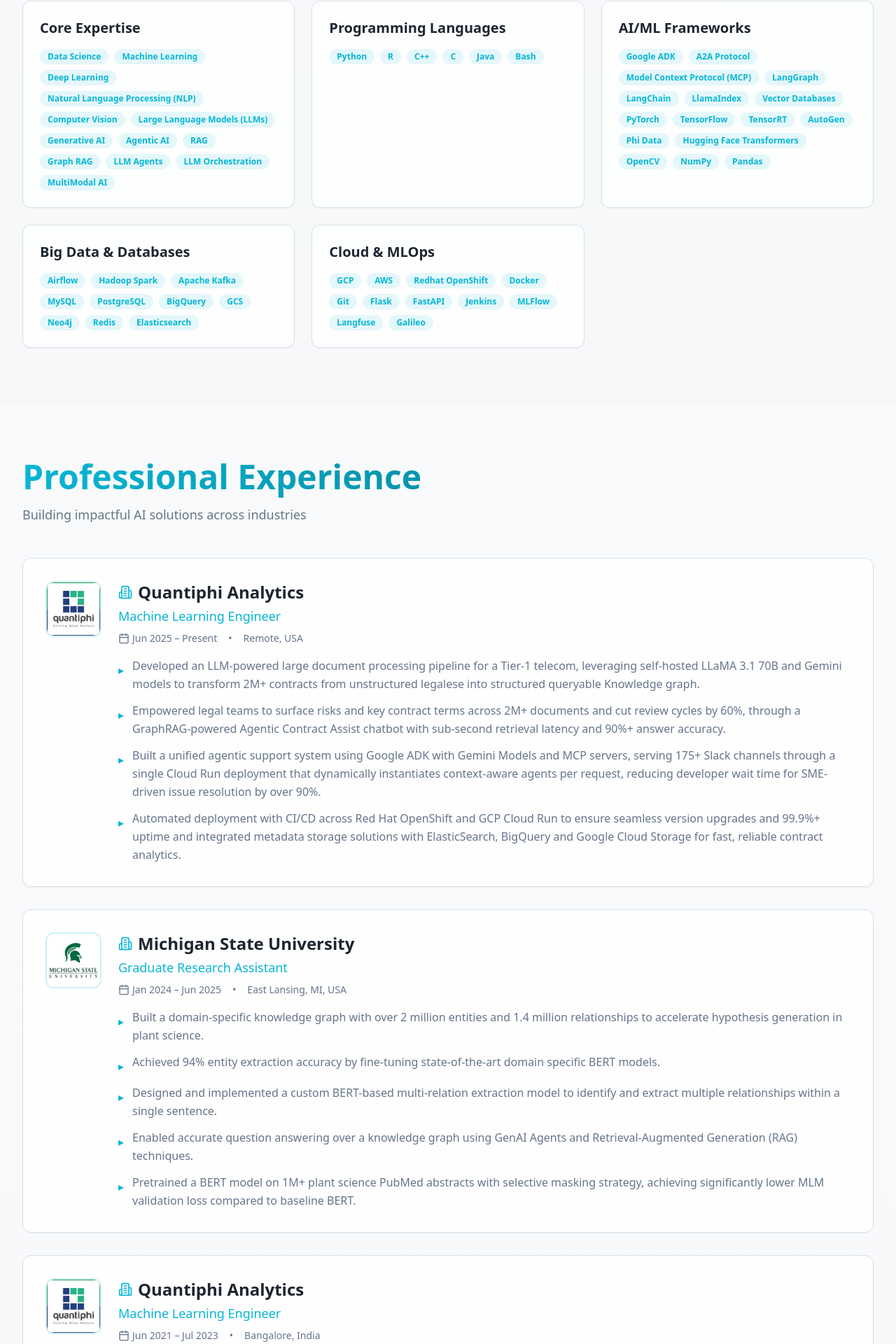
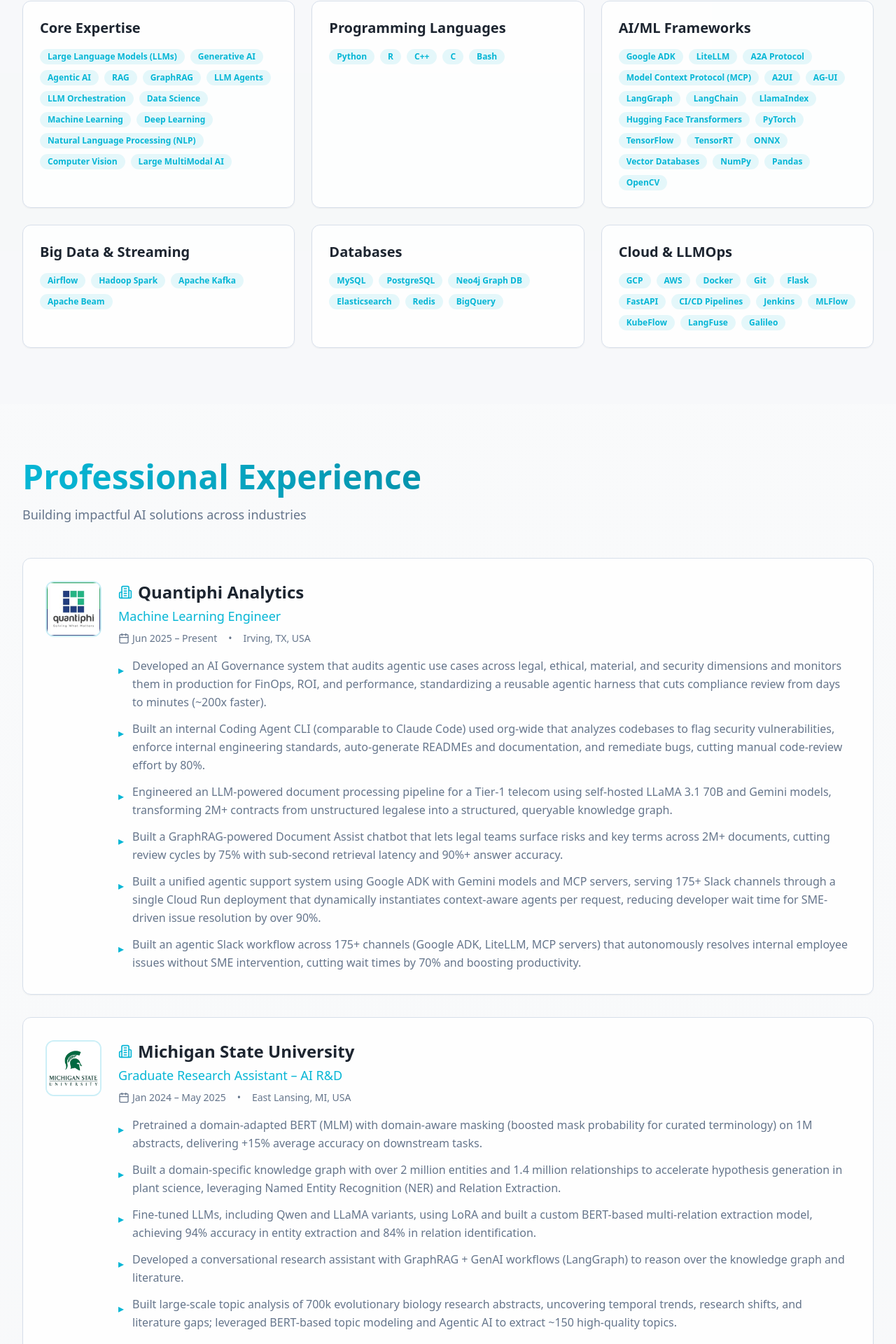
Before and after one commit to Thejesh-M/thejesh-m.github.io, a React (Vite) app: page / in a window 1280 px wide. Shown: the part 1167-3087 px from the top of the page at 70% size. Built offline with nearby package versions, Linux system fonts and the light colour scheme; the HTML template or start-up script is replaced by a standard one.

Commit message:
update experience

```diff
--- a/src/components/Experience.tsx
+++ b/src/components/Experience.tsx
@@ -7,42 +7,43 @@
       company: "Quantiphi Analytics",
       role: "Machine Learning Engineer",
       period: "Jun 2025 – Present",
-      location: "Remote, USA",
+      location: "Irving, TX, USA",
       logo: "assets/img/quantiphi_logo.png",
       achievements: [
-        "Developed an LLM-powered large document processing pipeline for a Tier-1 telecom, leveraging self-hosted LLaMA 3.1 70B and Gemini models to transform 2M+ contracts from unstructured legalese into structured queryable Knowledge graph.",
-        "Empowered legal teams to surface risks and key contract terms across 2M+ documents and cut review cycles by 60%, through a GraphRAG-powered Agentic Contract Assist chatbot with sub-second retrieval latency and 90%+ answer accuracy.",
-        "Built a unified agentic support system using Google ADK with Gemini Models and MCP servers, serving 175+ Slack channels through a single Cloud Run deployment that dynamically instantiates context-aware agents per request, reducing developer wait time for SME-driven issue resolution by over 90%.",
-        "Automated deployment with CI/CD across Red Hat OpenShift and GCP Cloud Run to ensure seamless version upgrades and 99.9%+ uptime and integrated metadata storage solutions with ElasticSearch, BigQuery and Google Cloud Storage for fast, reliable contract analytics."
+        "Developed an AI Governance system that audits agentic use cases across legal, ethical, material, and security dimensions and monitors them in production for FinOps, ROI, and performance, standardizing a reusable agentic harness that cuts compliance review from days to minutes (~200x faster).",
+        "Built an internal Coding Agent CLI (comparable to Claude Code) used org-wide that analyzes codebases to flag security vulnerabilities, enforce internal engineering standards, auto-generate READMEs and documentation, and remediate bugs, cutting manual code-review effort by 80%.",
+        "Engineered an LLM-powered document processing pipeline for a Tier-1 telecom using self-hosted LLaMA 3.1 70B and Gemini models, transforming 2M+ contracts from unstructured legalese into a structured, queryable knowledge graph.",
+        "Built a GraphRAG-powered Document Assist chatbot that lets legal teams surface risks and key terms across 2M+ documents, cutting review cycles by 75% with sub-second retrieval latency and 90%+ answer accuracy.",
+        "Built a unified agentic support system using Google ADK with Gemini models and MCP servers, serving 175+ Slack channels through a single Cloud Run deployment that dynamically instantiates context-aware agents per request, reducing developer wait time for SME-driven issue resolution by over 90%.",
+        "Built an agentic Slack workflow across 175+ channels (Google ADK, LiteLLM, MCP servers) that autonomously resolves internal employee issues without SME intervention, cutting wait times by 70% and boosting productivity.",
       ],
     },
     {
       company: "Michigan State University",
-      role: "Graduate Research Assistant",
-      period: "Jan 2024 – Jun 2025",
+      role: "Graduate Research Assistant – AI R&D",
+      period: "Jan 2024 – May 2025",
       location: "East Lansing, MI, USA",
       logo: "assets/img/msu_logo.png",
       achievements: [
-        "Built a domain-specific knowledge graph with over 2 million entities and 1.4 million relationships to accelerate hypothesis generation in plant science.",
-        "Achieved 94% entity extraction accuracy by fine-tuning state-of-the-art domain specific BERT models.",
-        "Designed and implemented a custom BERT-based multi-relation extraction model to identify and extract multiple relationships within a single sentence.",
-        "Enabled accurate question answering over a knowledge graph using GenAI Agents and Retrieval-Augmented Generation (RAG) techniques.",
-        "Pretrained a BERT model on 1M+ plant science PubMed abstracts with selective masking strategy, achieving significantly lower MLM validation loss compared to baseline BERT.",
+        "Pretrained a domain-adapted BERT (MLM) with domain-aware masking (boosted mask probability for curated terminology) on 1M abstracts, delivering +15% average accuracy on downstream tasks.",
+        "Built a domain-specific knowledge graph with over 2 million entities and 1.4 million relationships to accelerate hypothesis generation in plant science, leveraging Named Entity Recognition (NER) and Relation Extraction.",
+        "Fine-tuned LLMs, including Qwen and LLaMA variants, using LoRA and built a custom BERT-based multi-relation extraction model, achieving 94% accuracy in entity extraction and 84% in relation identification.",
+        "Developed a conversational research assistant with GraphRAG + GenAI workflows (LangGraph) to reason over the knowledge graph and literature.",
+        "Built large-scale topic analysis of 700k evolutionary biology research abstracts, uncovering temporal trends, research shifts, and literature gaps; leveraged BERT-based topic modeling and Agentic AI to extract ~150 high-quality topics.",
       ],
     },
     {
       company: "Quantiphi Analytics",
       role: "Machine Learning Engineer",
-      period: "Jun 2021 – Jul 2023",
+      period: "May 2021 – Jul 2023",
       location: "Bangalore, India",
       logo: "assets/img/quantiphi_logo.png",
       achievements: [
-        "Designed and implemented Automatic Information Extraction systems by combining custom Computer Vision and NLP LLMs in the BFSI domain.",
-        "Delivered solutions for 10+ Proof of Concepts on document classification & extraction, object detection, image classification, and semantic segmentation tasks.",
-        "Built end-to-end Airflow pipelines to orchestrate object detection, classification, and segmentation tasks.",
-        "Developed insurance-focused predictive models for risk assessment using Logistic Regression, Decision Trees, Random Forest, and Gradient Boosting Machines.",
-        "Built and optimized real-time inference pipelines for Nvidia edge devices using DeepStream with custom C++ plugins, achieving 27 FPS.",
-        "Deployed and monitored 20+ Machine Learning models in production using AWS SageMaker, GCP Cloud Run & Kubernetes, Flask, and FastAPI.",
+        "Automated document processing pipelines for Banking, Financial Services, and Insurance (BFSI) workflows using computer vision and NLP-based models, reducing manual review time by 75% with 90% data extraction accuracy.",
+        "Delivered 10+ Proof of Concepts (PoCs) on document classification & extraction, object detection, image classification, and semantic segmentation in collaboration with cross-functional teams of frontend developers and business stakeholders.",
+        "Developed insurance-focused predictive models for risk assessment and claim outcome prediction using Logistic Regression, Decision Trees, Bagging, Random Forest, and Gradient Boosting Machines (GBM).",
+        "Built and optimized real-time inference pipelines for Nvidia edge devices using DeepStream with custom C++ plugins, achieving 27 FPS for latency-sensitive applications.",
+        "Orchestrated the deployment of 20+ machine learning models into production using CI/CD pipelines across AWS SageMaker, GCP Vertex AI, and Kubernetes, decreasing model deployment time by 30%.",
       ],
     },
   ];
--- a/src/components/Skills.tsx
+++ b/src/components/Skills.tsx
@@ -6,65 +6,71 @@
     {
       title: "Core Expertise",
       skills: [
+        "Large Language Models (LLMs)",
+        "Generative AI",
+        "Agentic AI",
+        "RAG",
+        "GraphRAG",
+        "LLM Agents",
+        "LLM Orchestration",
         "Data Science",
         "Machine Learning",
         "Deep Learning",
         "Natural Language Processing (NLP)",
         "Computer Vision",
-        "Large Language Models (LLMs)",
-        "Generative AI",
-        "Agentic AI",
-        "RAG",
-        "Graph RAG",
-        "LLM Agents",
-        "LLM Orchestration",
-        "MultiModal AI"
+        "Large MultiModal AI",
       ],
     },
     {
       title: "Programming Languages",
-      skills: ["Python", "R", "C++", "C", "Java", "Bash"],
+      skills: ["Python", "R", "C++", "C", "Bash"],
     },
     {
       title: "AI/ML Frameworks",
       skills: [
         "Google ADK",
+        "LiteLLM",
         "A2A Protocol",
         "Model Context Protocol (MCP)",
+        "A2UI",
+        "AG-UI",
         "LangGraph",
         "LangChain",
         "LlamaIndex",
-        "Vector Databases",
+        "Hugging Face Transformers",
         "PyTorch",
         "TensorFlow",
         "TensorRT",
-        "AutoGen",
-        "Phi Data",
-        "Hugging Face Transformers",
-        "OpenCV",
+        "ONNX",
+        "Vector Databases",
         "NumPy",
         "Pandas",
+        "OpenCV",
       ],
     },
     {
-      title: "Big Data & Databases",
-      skills: ["Airflow", "Hadoop Spark", "Apache Kafka", "MySQL", "PostgreSQL", "BigQuery", "GCS", "Neo4j", "Redis", "Elasticsearch"],
+      title: "Big Data & Streaming",
+      skills: ["Airflow", "Hadoop Spark", "Apache Kafka", "Apache Beam"],
     },
     {
-      title: "Cloud & MLOps",
+      title: "Databases",
+      skills: ["MySQL", "PostgreSQL", "Neo4j Graph DB", "Elasticsearch", "Redis", "BigQuery"],
+    },
+    {
+      title: "Cloud & LLMOps",
       skills: [
         "GCP",
         "AWS",
-        "Redhat OpenShift",
-
         "Docker",
         "Git",
         "Flask",
         "FastAPI",
+        "CI/CD Pipelines",
         "Jenkins",
         "MLFlow",
-        "Langfuse",
-        "Galileo"
+        "KubeFlow",
+        "LangFuse",
+        "Galileo",
       ],
     },
   ];
```
Also changed, not shown: 2 other files (tests, documents, lock files or other folders).
